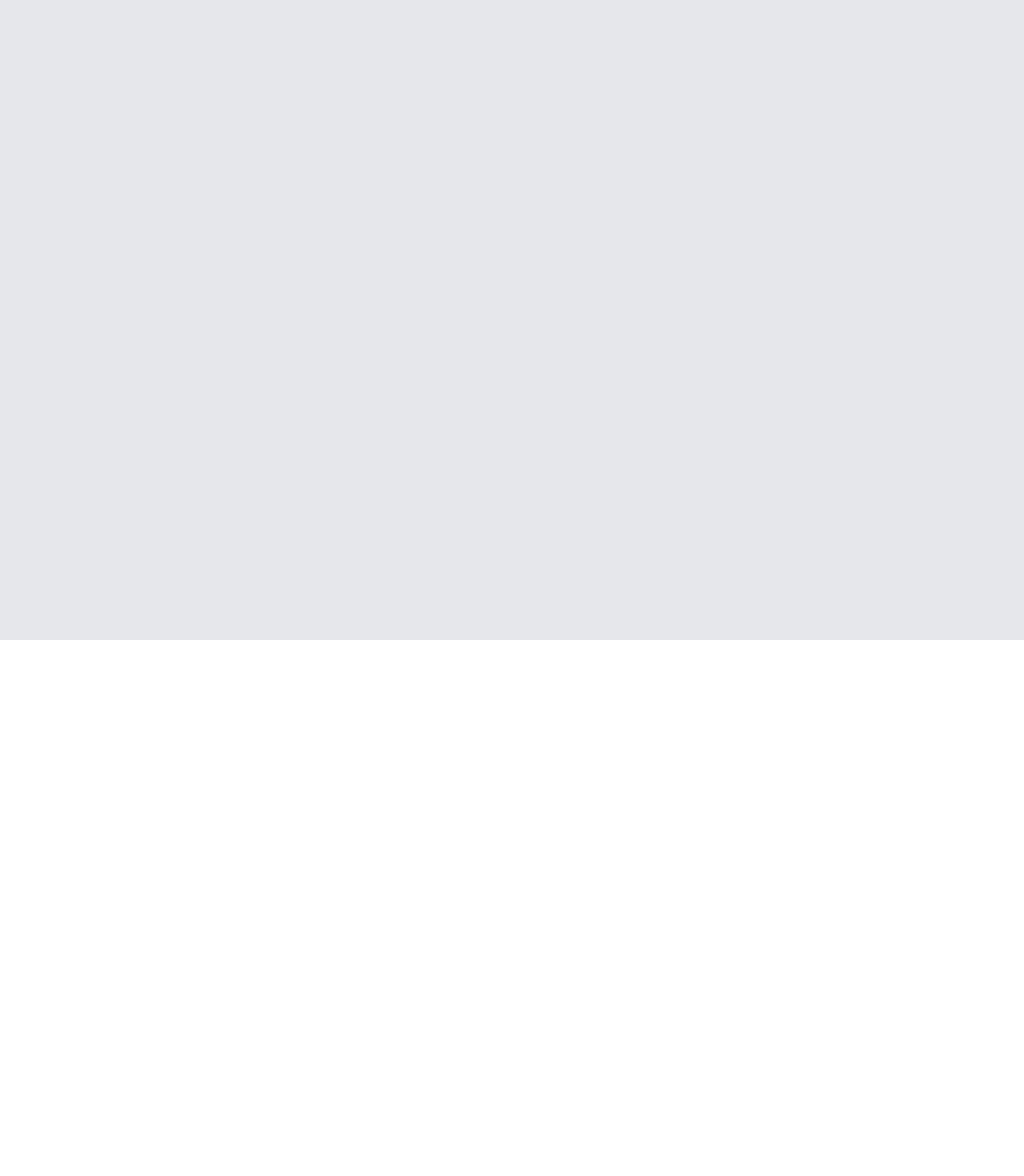
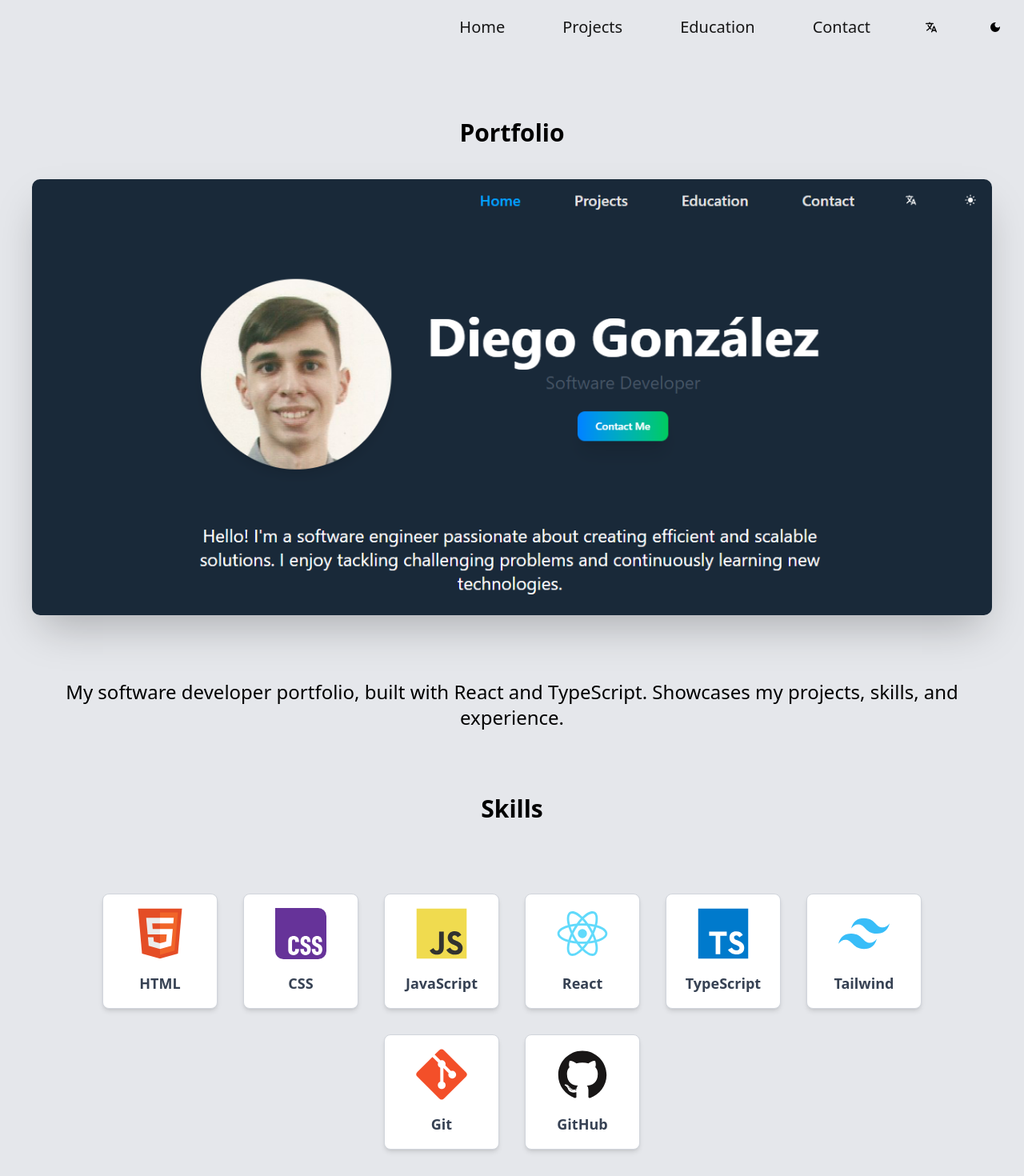
Before and after one commit to Diangondi03/my-portfolio, a React (Vite) app: page /project/1 in a window 1280 px wide. Before the commit this address had no page. Shown: the top 1470 px of the page at 80% size. Before the commit the page ends 800 px from the top, so only its background shows below. Built offline with nearby package versions, Linux system fonts and the light colour scheme.

Commit message:
refactor: move interfaces to utils and update imports; add project details and skills to project data

```diff
--- a/src/components/education/TimeLineElement.tsx
+++ b/src/components/education/TimeLineElement.tsx
@@ -1,6 +1,6 @@
 import React from 'react'
 import { VerticalTimelineElement }  from 'react-vertical-timeline-component';
-import { EducationItem } from '../../interfaces';
+import { EducationItem } from '../../utils/interfaces';
 
 type TimeLineElementProps = {
     item: EducationItem;
--- a/src/components/home/PhotoSection.tsx
+++ b/src/components/home/PhotoSection.tsx
@@ -14,7 +14,7 @@ const PhotoSection = () => {
           <h1 className='text-center  text-3xl sm:text-4xl md:text-5xl lg:text-7xl font-bold mt-4 md:mt-0'>
             Diego González
           </h1>
-          <p className='text-center  text-lg sm:text-xl md:text-2xl text-gray-600 mt-2 md:mt-3'>
+          <p className='text-center  text-lg sm:text-xl md:text-2xl text-gray-600 mt-2 md:mt-3 font-bold'>
             Software Developer
           </p>
             <Button
--- a/src/components/projects/ProjectCard.tsx
+++ b/src/components/projects/ProjectCard.tsx
@@ -2,8 +2,8 @@ import React from 'react'
 import { Card } from '../ui/card';
 import { Button } from '../ui/button';
 import { IoLogoGithub } from 'react-icons/io5';
-import { projectDataType } from '../../interfaces';
-import { Link } from 'react-router';
+import { projectDataType } from '../../utils/interfaces';
+import { Link, useNavigate } from 'react-router';
 
 type ProjectCardProps = {
     project: projectDataType;
@@ -11,6 +11,7 @@ type ProjectCardProps = {
 }
 
 const ProjectCard = ({project,index}: ProjectCardProps) => {
+    const navigate = useNavigate()
   return (
     <>
         <div className={`mb-10 md:mb-16 ${index === 0 ? 'mt-0' : ''}`}>
@@ -47,6 +48,7 @@ const ProjectCard = ({project,index}: ProjectCardProps) => {
                 <Button
                     size="sm"
                     className='bg-primary text-primary-foreground hover:bg-primary/90 cursor-pointer transition-colors duration-200'
+                    onClick={()=>{navigate(`/project/${index+1}`)}}
                 >
                     View Details
                 </Button>
--- a/src/layout/Layout.tsx
+++ b/src/layout/Layout.tsx
@@ -4,7 +4,7 @@ import { IoLanguage } from 'react-icons/io5'
 import { MdDarkMode, MdLightMode } from 'react-icons/md'
 import { Link, Outlet } from 'react-router'
 import { Button } from '../components/ui/button'
-import { LinkType } from '../interfaces'
+import { LinkType } from '../utils/interfaces'
 
 
 
--- a/src/main.tsx
+++ b/src/main.tsx
@@ -8,6 +8,7 @@ import React from 'react'
 import Projects from './pages/Projects.tsx'
 import Education from './pages/Education.tsx'
 import Contact from './pages/Contact.tsx'
+import Project from './pages/Project.tsx'
 
 const rootElement = document.getElementById('root');
 if (!rootElement) {
@@ -24,6 +25,7 @@ createRoot(rootElement).render(
             <Route path="/projects" element={<Projects />} />
             <Route path="/education" element={<Education />} />
             <Route path="/contact" element={<Contact />} />
+            <Route path="/project/:projectId" element={<Project />} />
           </Route>
         </Routes>
 
--- a/src/pages/Education.tsx
+++ b/src/pages/Education.tsx
@@ -6,7 +6,7 @@ import Universidad from "../assets/Universidad_Santa_María_logo.gif"
 import FreeCodeCamp from "../assets/freecodecamp-icon.svg"
 import UCV from "../assets/Logo_Universidad_Central_de_Venezuela.svg"
 import Udemy from "../assets/Udemy_Symbol.svg"
-import { EducationItem } from '../interfaces';
+import { EducationItem } from '../utils/interfaces';
 import TimeLineElement from '../components/education/TimeLineElement';
 
 const EducationTimeLine : EducationItem[] = [
--- /dev/null
+++ b/src/pages/Project.tsx
@@ -0,0 +1,35 @@
+import React from 'react'
+import { useNavigate, useParams } from 'react-router'
+import { projectData } from '../utils/projects'
+import Skill from '../components/home/Skill'
+
+const Project = () => {
+    const projectId : number = Number(useParams().projectId)
+    const navigate = useNavigate()
+    //ensures that the projectId is valid and not undefined
+    if(projectId>projectData.length || !projectId) {
+        navigate("/")
+    }
+    const project = projectData[projectId-1]
+    scrollTo(0,0)
+
+  return (
+    <div className='flex flex-col  items-center'>
+        <h1 className='text-center text-3xl font-bold my-10'>{project?.name}</h1>
+        <img src={`/projects/${project?.image}`} className='shadow-2xl rounded-lg'/>
+        <p className='text-2xl text-center my-20'>{project?.description}</p>
+        <h2 className='text-center text-3xl font-bold'>Skills</h2>
+        <div className='flex flex-wrap justify-center items-center my-10 md:my-20 gap-4'>
+
+            {project?.skills.map((skill, index) => (
+                <Skill
+                key={index}
+                skillName={skill}
+                />
+            ))}
+        </div>
+    </div>
+  )
+}
+
+export default Project
--- a/src/pages/Projects.tsx
+++ b/src/pages/Projects.tsx
@@ -1,49 +1,10 @@
 import React from 'react'
 import ProjectCard from '../components/projects/ProjectCard'
-import { projectDataType } from '../interfaces'
 
+import { projectData } from '../utils/projects'
 
+const Projects = () => {
 
-const projectData : projectDataType[] = [
-    {
-        name:"Portfolio",
-        description:"My software developer portfolio, built with React and TypeScript. Showcases my projects, skills, and experience.",
-        date:"April 2025",
-        image:"portfolio.png",
-        github:"https://github.com/Diangondi03/my-portfolio"
-    },
-    {
-        name:"Tech E-commerce",
-        description:"Ecommerce built in React with TypeScript, Tailwind and HeroUI components. Product data is fetched from FakeStore API, users are stored in a Firebase Database",
-        date:"February 2025",
-        image:"tech.png",
-        github:"https://github.com/Diangondi03/Tech-E-commerce"
-    },
-    {
-        name:"X (Twitter) Clone",
-        description:"X clone built using HTML, CSS, JavaScript, React.js, Node.js, Bootstrap, React-JSS, Material UI and PostgreSQL. It allows to create users, users can create, edit and delete posts. They can also like, repost, comment and bookmark someone else's posts.",
-        date:"January 2025",
-        image:"twitter.jpeg",
-        github:"https://github.com/Diangondi03/X-Twitter-Clone"
-
-    },
-    {
-        name:"Weather App",
-        description:"Weather app build with React, TypeScript and shadcn, styled with Tailwind CSS. Data fetched by Weather API",
-        date:"November 2024",
-        image:"weather.png",
-        github:"https://github.com/Diangondi03/X-Twitter-Clone"}
-    ,
-    {
-        name:"Notepad with Encryption",
-        description:"Notepad with encryption, built using C and the GTK library. It generates a txt file with the input entered on the program. It has a 4 page limit because of the project's original requirements.",
-        date:"January 2024",
-        image:"notepad.jpeg",
-        github:"https://github.com/Diangondi03/Gtk-Notepad"
-
-    },
-]
-const Projects = () => {
   return (
     <>
         <h1 className='text-center text-3xl font-bold my-10'>My Projects</h1>
--- a/src/interfaces.ts
+++ b/src/utils/interfaces.ts
@@ -9,6 +9,7 @@ export interface projectDataType {
     date: string;
     image: string;
     github: string;
+    skills: string[];
 }
 
 export interface EducationItem {
--- /dev/null
+++ b/src/utils/projects.ts
@@ -0,0 +1,50 @@
+import { projectDataType } from "./interfaces";
+
+export const projectData : projectDataType[] = [
+    {
+        name:"Portfolio",
+        description:"My software developer portfolio, built with React and TypeScript. Showcases my projects, skills, and experience.",
+        date:"April 2025",
+        image:"portfolio.png",
+        github:"https://github.com/Diangondi03/my-portfolio",
+        skills:["HTML","CSS","JavaScript","React","TypeScript","Tailwind","Git","GitHub"]
+    },
+    {
+        name:"Tech E-commerce",
+        description:"Ecommerce built in React with TypeScript, Tailwind and HeroUI components. Product data is fetched from FakeStore API, users are stored in a Firebase Database",
+        date:"February 2025",
+        image:"tech.png",
+        github:"https://github.com/Diangondi03/Tech-E-commerce",
+        skills:["HTML","CSS","JavaScript","React","TypeScript","Tailwind","Git","GitHub"]
+
+    },
+    {
+        name:"X (Twitter) Clone",
+        description:"X clone built using HTML, CSS, JavaScript, React.js, Node.js, Bootstrap, React-JSS, Material UI and PostgreSQL. It allows to create users, users can create, edit and delete posts. They can also like, repost, comment and bookmark someone else's posts.",
+        date:"January 2025",
+        image:"twitter.jpeg",
+        github:"https://github.com/Diangondi03/X-Twitter-Clone",
+        skills:["HTML","CSS","JavaScript","React","PostgreSQL","Git","GitHub"]
+
+    },
+    {
+        name:"Weather App",
+        description:"Weather app build with React, TypeScript and shadcn, styled with Tailwind CSS. Data fetched by Weather API",
+        date:"November 2024",
+        image:"weather.png",
+        github:"https://github.com/Diangondi03/Weather-App",
+        skills:["HTML","CSS","JavaScript","React","TypeScript","Tailwind","Git","GitHub"]
+
+    },
+
+    {
+        name:"Notepad with Encryption",
+        description:"Notepad with encryption, built using C and the GTK library. It generates a txt file with the input entered on the program. It has a 4 page limit because of the project's original requirements.",
+        date:"January 2024",
+        image:"notepad.jpeg",
+        github:"https://github.com/Diangondi03/Gtk-Notepad",
+        skills:["C","Git","GitHub"]
+
+
+    }
+]
```
